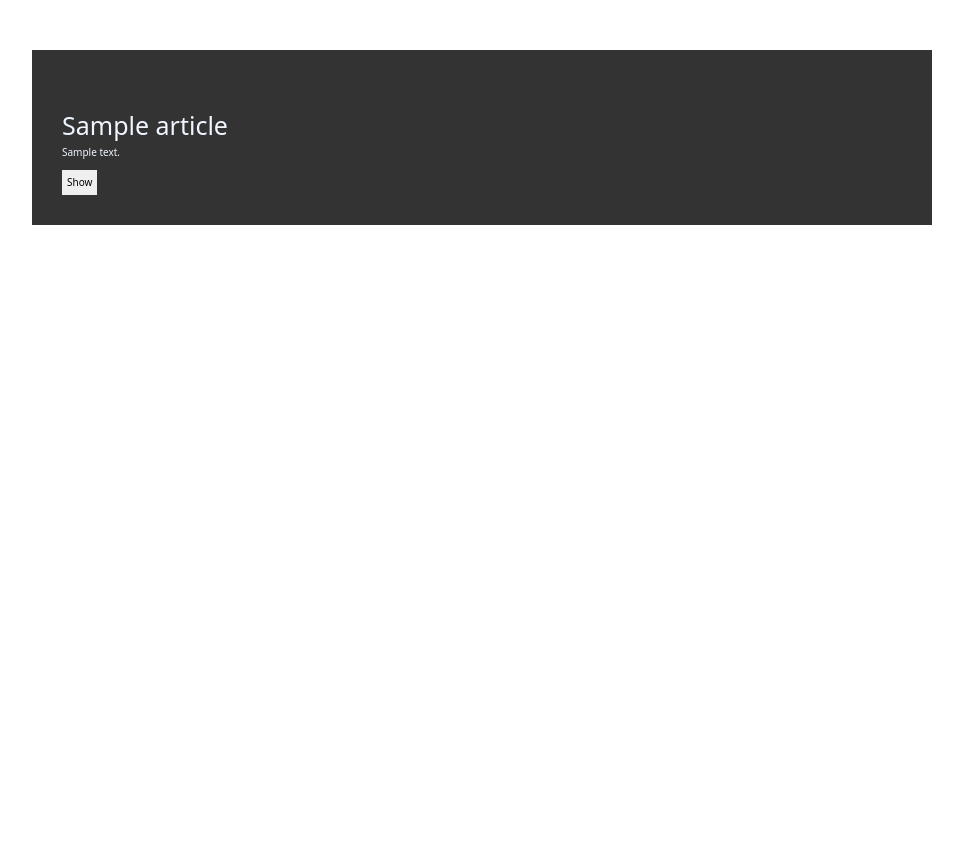
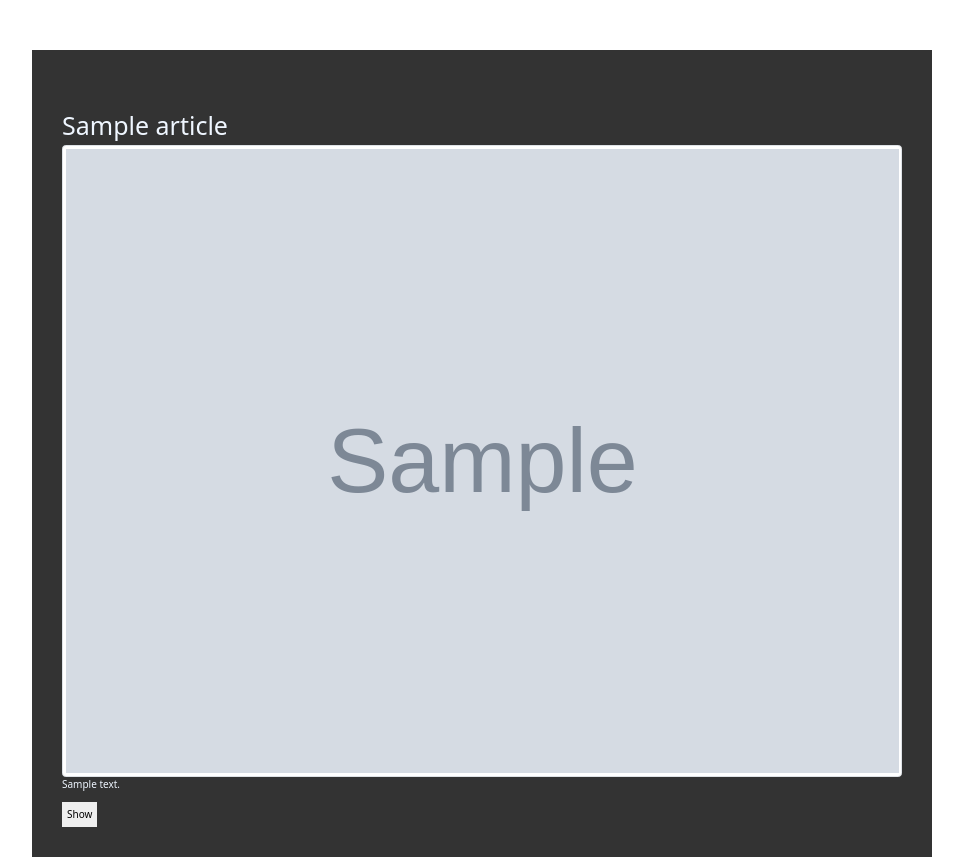
Before and after one commit to Noziho/symfony_blog, a Symfony app: template templates/home/index.html.twig in a window 1280 px wide. Shown: the part 95-952 px from the top of the page, without its empty margins (158-1121 px from the left). Before the commit the page ends 320 px from the top, so only its background shows below. Run offline with Twig, Linux system fonts and the light colour scheme; the template is opened without the code that fills it: most values are stand-ins (such as "Sample title", 1, 10 or a date in 2020); grey boxes marked "Sample" are stand-in pictures; style sheets or scripts are compiled from the project's sources; some libraries are stand-ins or nearby versions.

Commit message:
Display article image

```diff
--- a/templates/home/index.html.twig
+++ b/templates/home/index.html.twig
@@ -14,6 +14,9 @@
             {% for article in articles %}
                 <div class="article">
                     <h1>{{ article.title }}</h1>
+                    <div class="img-thumbnail">
+                        <img class="card-img" src="{{ asset('/build/images/imageArticles/' ~ article.imageName  ~ '.' ~ article.imageExt ) }}" alt="Article image">
+                    </div>
                     <div class="article_description">
                         <p>{{ article.description }}</p>
                     </div>
```
Also changed, not shown: 1 other file.
